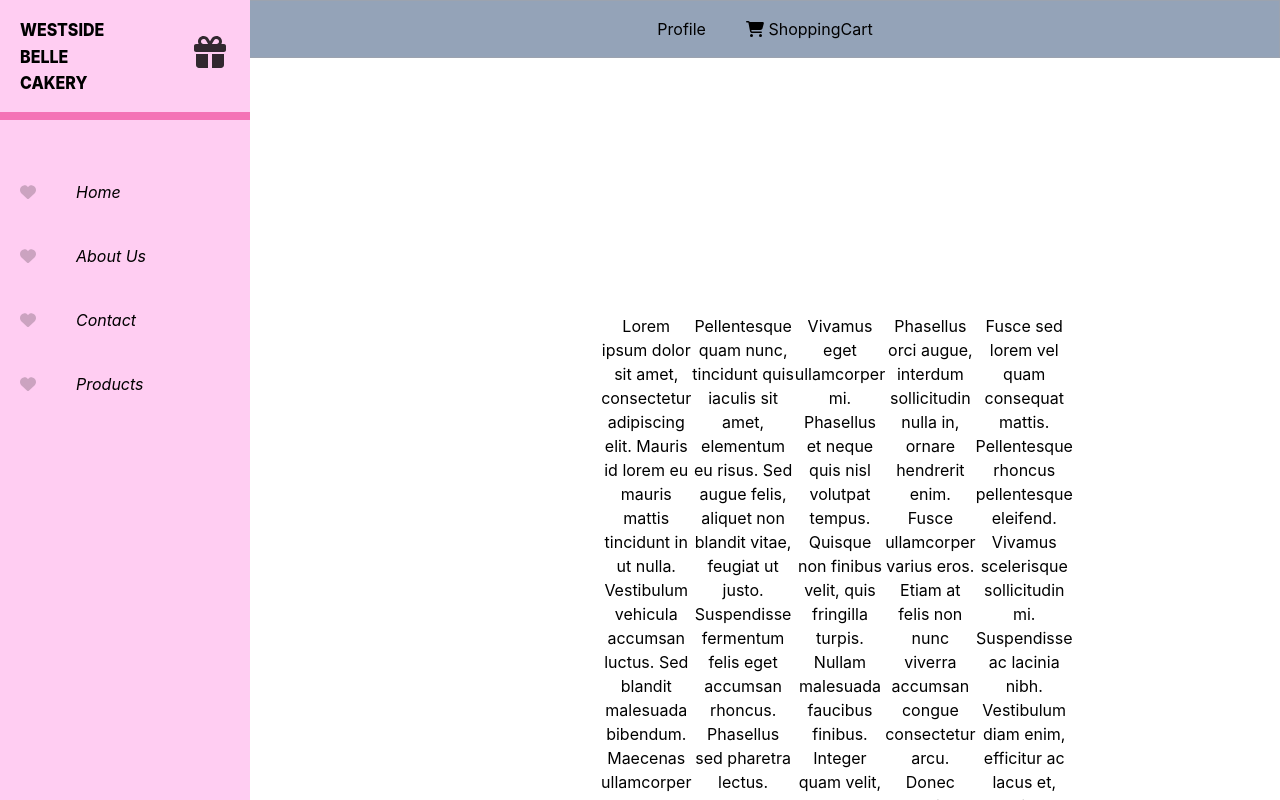
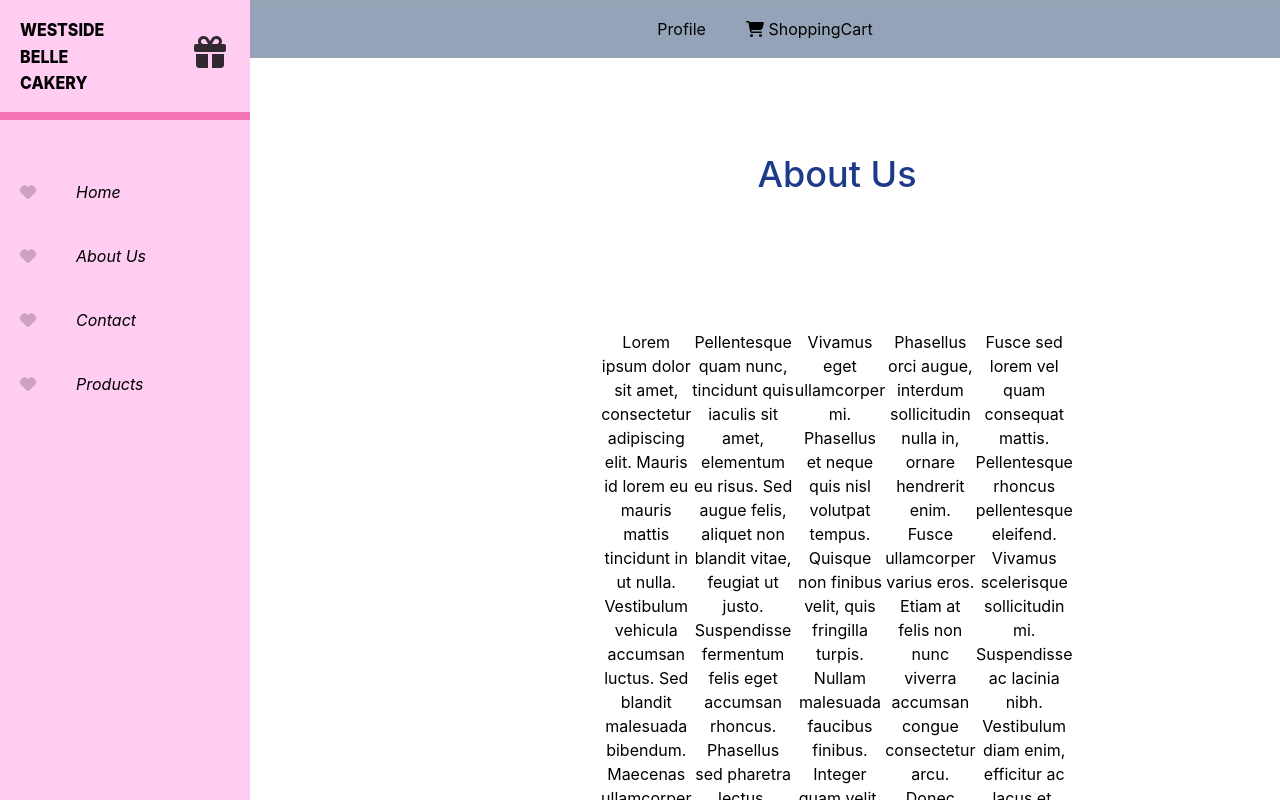
Before and after one commit to LilithyTv/Group_Blue, a React (Create React App) app in the folder shop/: page /about in a window 1280 px wide. Shown: the top 800 px of the page. Built offline with nearby package versions, Linux system fonts and the light colour scheme.

Commit message:
Update About.js

```diff
--- a/shop/src/pages/About.js
+++ b/shop/src/pages/About.js
@@ -4,10 +4,9 @@ export default function About() {
         <section id="about" style={{marginLeft:'9rem'}}>
             <div className="container px-5 py-20 mx-auto text-center lg:px-40 sm:mx-auto">
             <div className="flex flex-col w-f mb-20">
-
-                <h1 className="sm-text-4x1 text-3x1 font-medium title-font mb-4 text-white text-center">
-                    <center>About</center>
-                </h1>
+            <h1 class="sm:text-4xl text-3xl font-medium title-font text-blue-900 mb-4">
+                    About Us
+                  </h1>
             </div>
             <div className="container mx-auto flex px-10 py-10 md:flex-row flex-col item-center flex justify-center">
                 <div class="container mx-auto flex flex-wrap">
```
